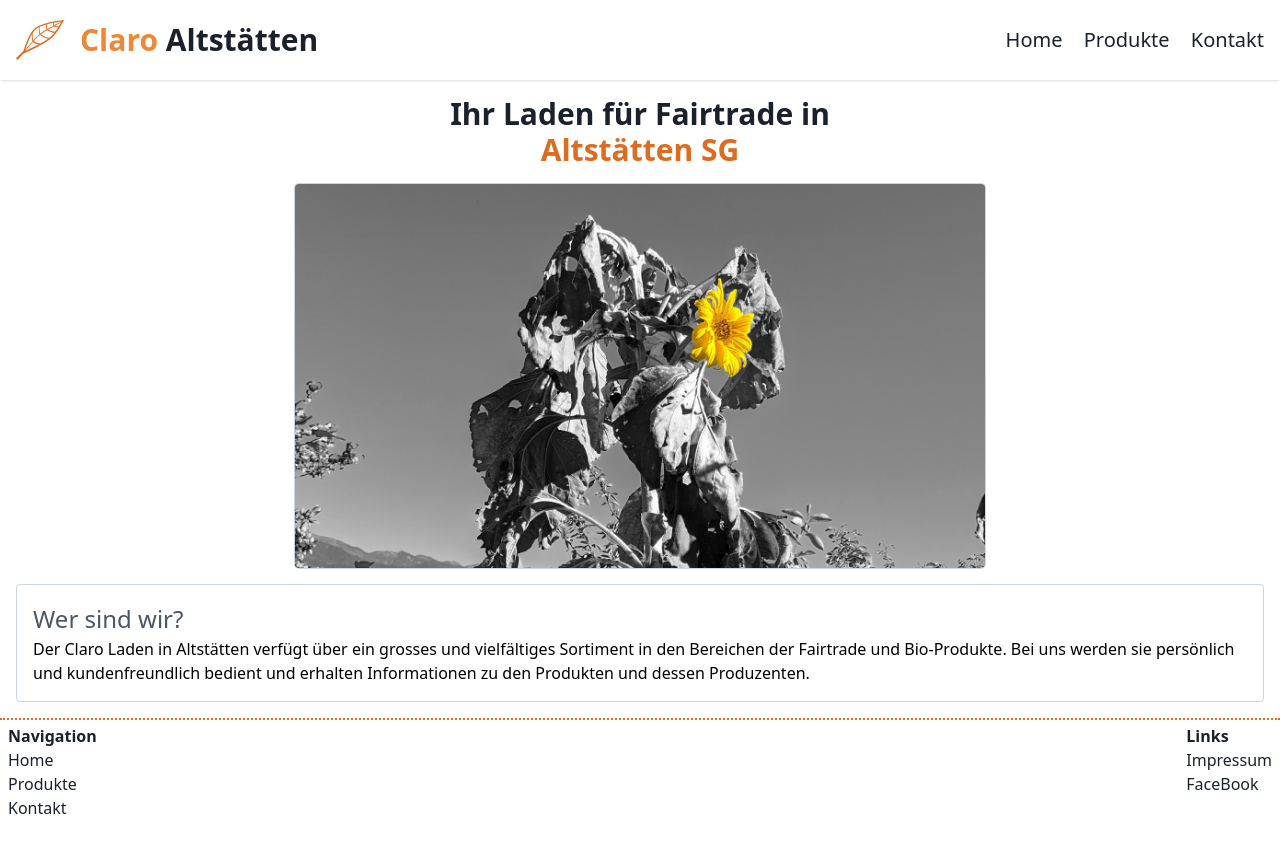
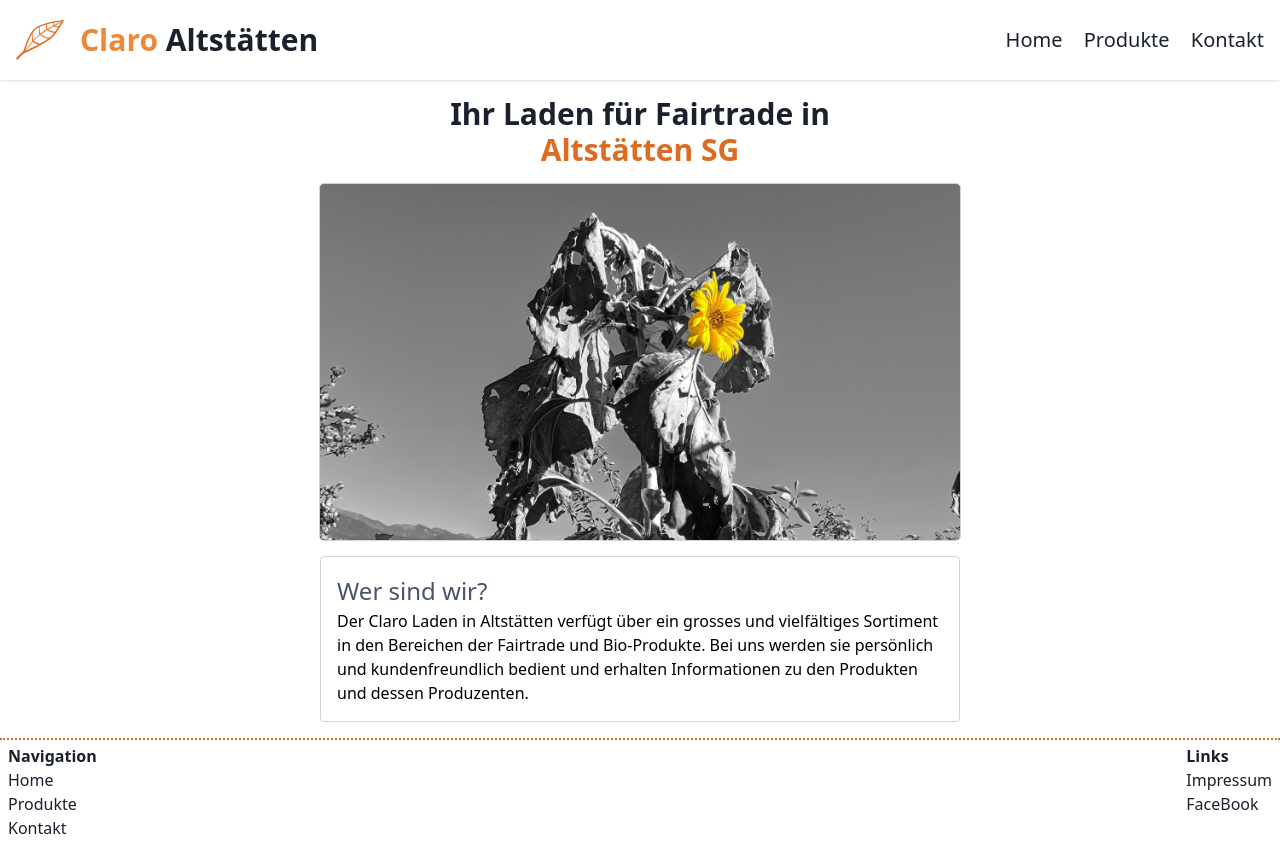
Before and after one commit to cyacedev/ePortfolio-m152, a Vue app: page / in a window 1280 px wide. Built offline with nearby package versions, Linux system fonts and the light colour scheme.

Commit message:
📱 fix responsive on Home-Page and Contact

```diff
--- a/src/views/Contact.vue
+++ b/src/views/Contact.vue
@@ -51,7 +51,7 @@
           </p>
         </div>
       </div>
-      <div class="flex flex-row flex-wrap justify-center">
+      <div class="flex flex-row flex-wrap sm:justify-center">
         <div>
           <div
             class="text-left border-gray-400 sm:p-4 sm:m-4 sm:border sm:rounded"
--- a/src/views/Home.vue
+++ b/src/views/Home.vue
@@ -8,10 +8,12 @@
     </div>
     <img
       src="@/assets/img/sunflower.jpg"
-      class="self-center mb-4 rounded center md:h-96 ring-1 ring-gray-400"
+      class="self-center mb-4 rounded center lg:w-6/12 ring-1 ring-gray-400"
       alt="Bild einer Sonnenblume, symbolisiert Biodiversität"
     />
-    <div class="px-4 py-4 mx-4 border border-gray-400 rounded">
+    <div
+      class="px-4 py-4 mx-4 border border-gray-400 rounded self-center lg:w-6/12"
+    >
       <h1 class="text-2xl font-medium leading-normal text-gray-700">
         Wer sind wir?
       </h1>
```
